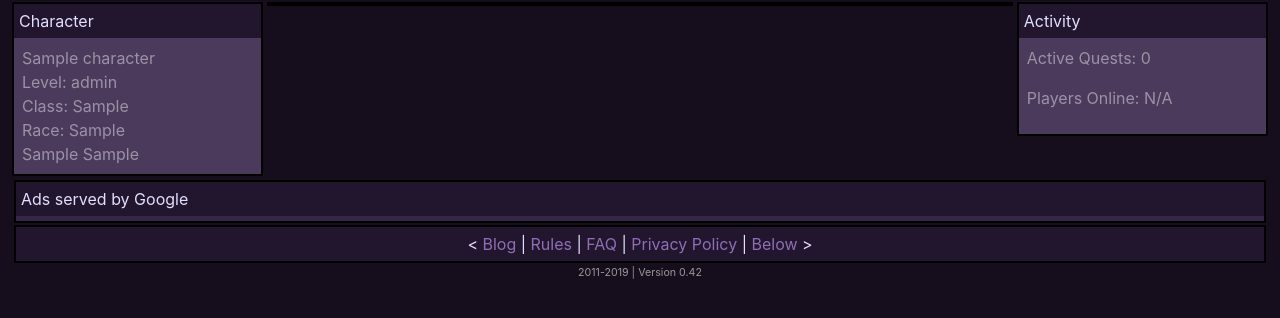
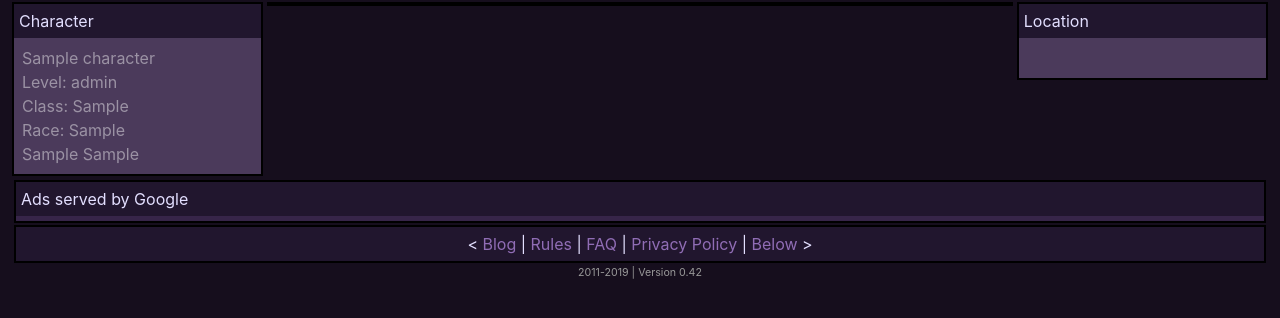
Before and after one commit to scawful/ZEN3MP, a PHP site: template templates/world.twig in a window 1280 px wide. Shown: the part 50-368 px from the top of the page. Run offline with PHP 8.4, Linux system fonts and the light colour scheme; the template is opened without the code that fills it: most values are stand-ins (such as "Sample title", 1, 10 or a date in 2020); some libraries are stand-ins or nearby versions.

Commit message:
housekeeping

```diff
--- a/templates/news.twig
+++ b/templates/news.twig
@@ -53,7 +53,7 @@
   </div>
 
   <div role="tabpanel" class="tab-pane fade" id="feedback" aria-labelledby="feedback">
-      <div class="article"> <!-- automate this for the love of god justin -->
+      <div class="article"> <!-- automate this for the love of god justin
       <h3>ZEN3MP</h3>
         <ul class="list-group">
         <li class="list-group-item list-group-item-primary"><span class="badge badge-dark">v0.42</span> </li>
@@ -63,7 +63,7 @@
         <li class="list-group-item list-group-item-primary"><span class="badge badge-dark">v0.20</span>-<span class="badge badge-dark">v0.29</span> User profiles, friend request, remove friends, respond to requests</li>
         <li class="list-group-item list-group-item-light"><span class="badge badge-dark">v0.10</span>-<span class="badge badge-dark">v0.19</span> Notification system, messaging, individual post page </li>
         <li class="list-group-item list-group-item-primary"><span class="badge badge-dark">v0.01</span>-<span class="badge badge-dark">v0.09</span> Social database structure created, posting forms, login and registration forms </li>
-        </ul>
+        </ul> -->
     </div>
   </div>
 
--- a/templates/world.twig
+++ b/templates/world.twig
@@ -39,9 +39,16 @@
 {% endblock %}
 
 {% block side %}
-<div class="titleBar">Activity</div>
-    <div class="article">
-      <p>Active Quests: 0</p>
-      <p>Players Online: N/A</p>
-    </div>
+    {% if q_id == 0 %}
+    <div class="titleBar">Activity</div>
+        <div class="article">
+          <p>Active Quests: 0</p>
+          <p>Players Online: N/A</p>
+        </div>
+    {% else %}
+    <div class="titleBar">Location</div>
+        <div class="article">
+            <br />
+        </div>
+    {% endif %}
 {% endblock %}
```
Also changed, not shown: templates/above.twig (+4 -5 lines).
